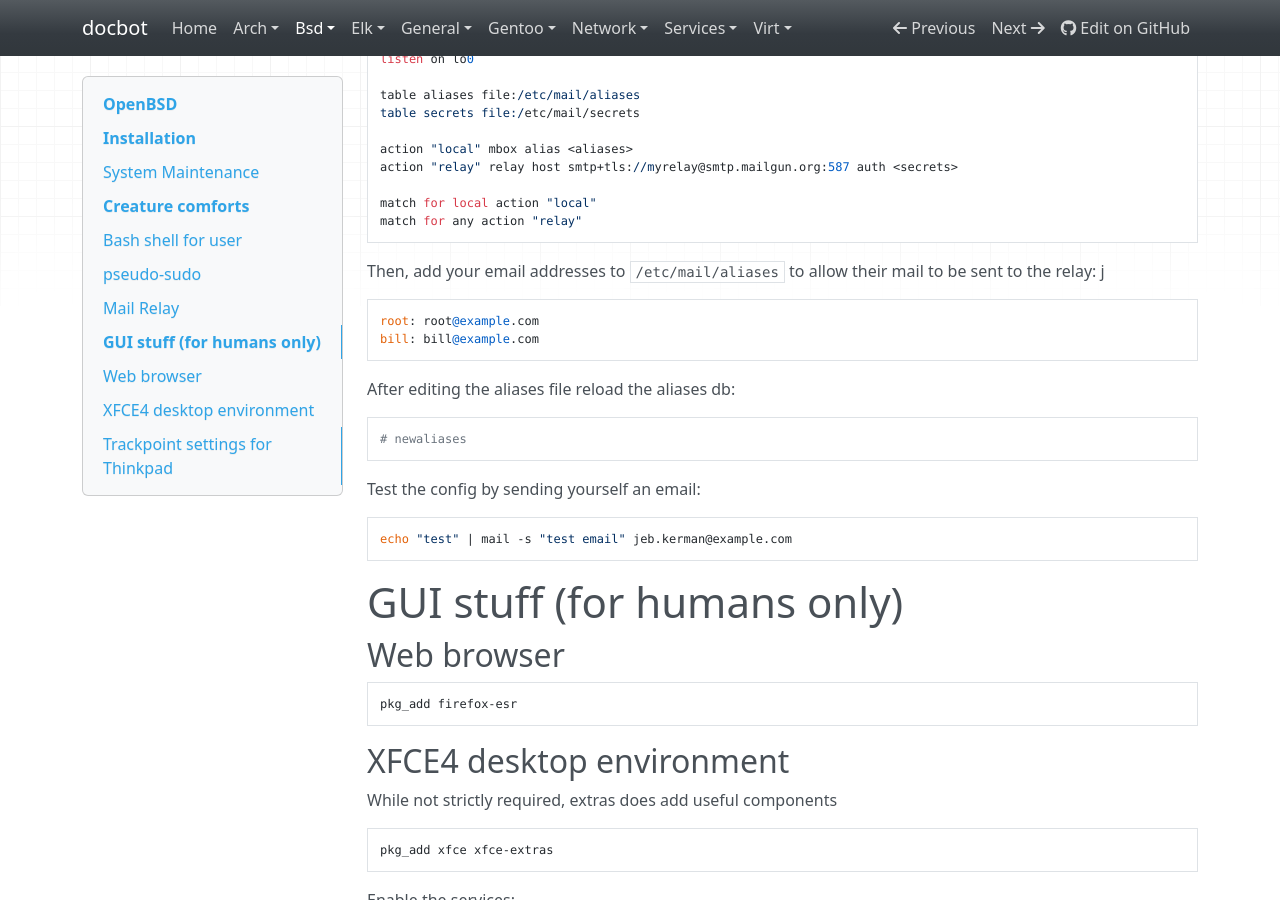
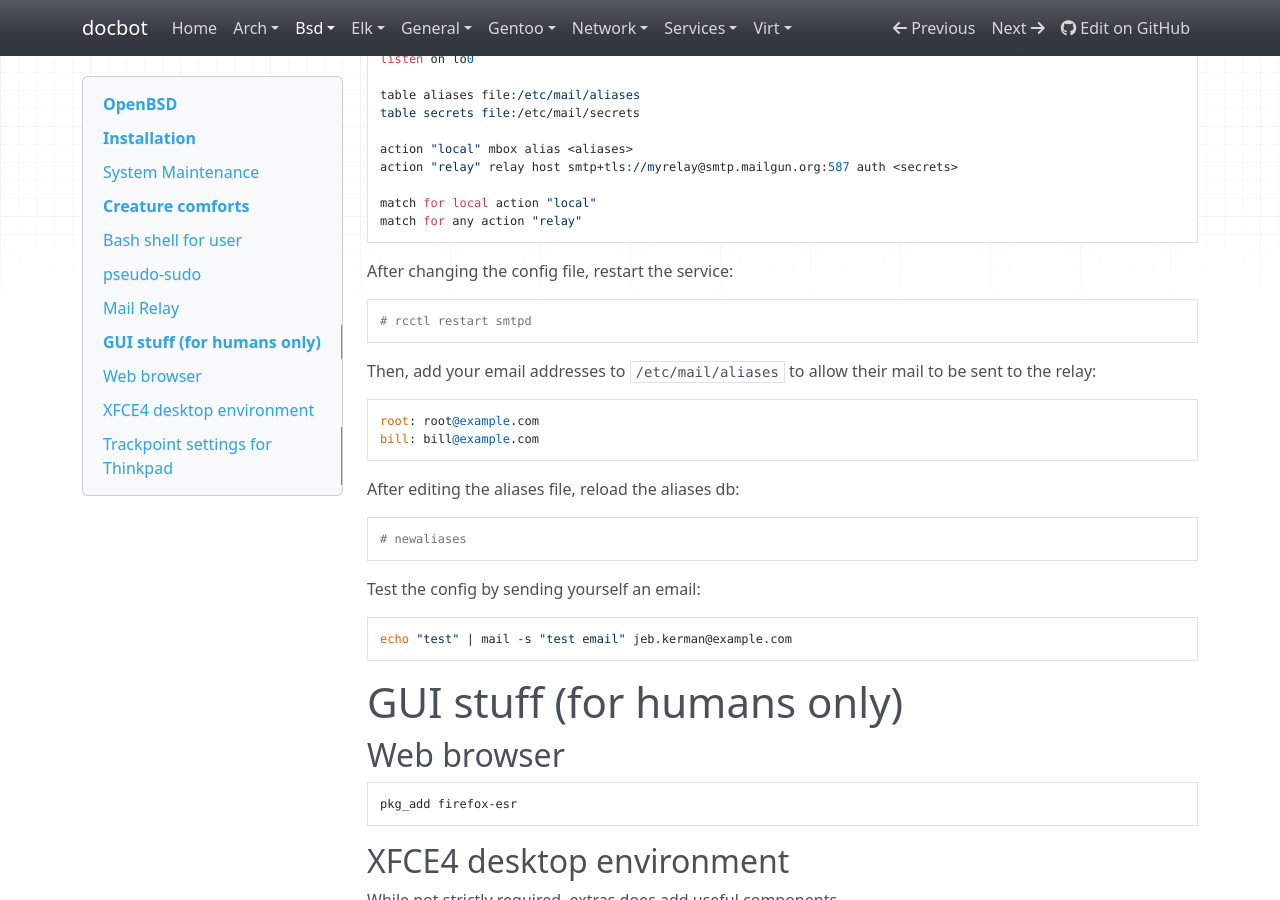
Before and after one commit to noahbailey/docbot, an MkDocs documentation site: the page built from docs/bsd/openbsd.md, in a window 1280 px wide and 900 px high, scrolled down 3349 px. Built offline with MkDocs 1.6.1, drawn with Linux system fonts in a browser that asks for light colours; nearby versions of some CDN libraries.

Commit message:
Fix typo, add note about restarting service

````diff
--- a/docs/bsd/openbsd.md
+++ b/docs/bsd/openbsd.md
@@ -146,12 +146,16 @@ match for local action "local"
 match for any action "relay"
 ```
 
-Then, add your email addresses to `/etc/mail/aliases` to allow their mail to be sent to the relay: j
+After changing the config file, restart the service:
+
+    # rcctl restart smtpd
+
+Then, add your email addresses to `/etc/mail/aliases` to allow their mail to be sent to the relay:
 
     root: root@example.com
     bill: bill@example.com
 
-After editing the aliases file reload the aliases db:
+After editing the aliases file, reload the aliases db:
 
     # newaliases
 
````
